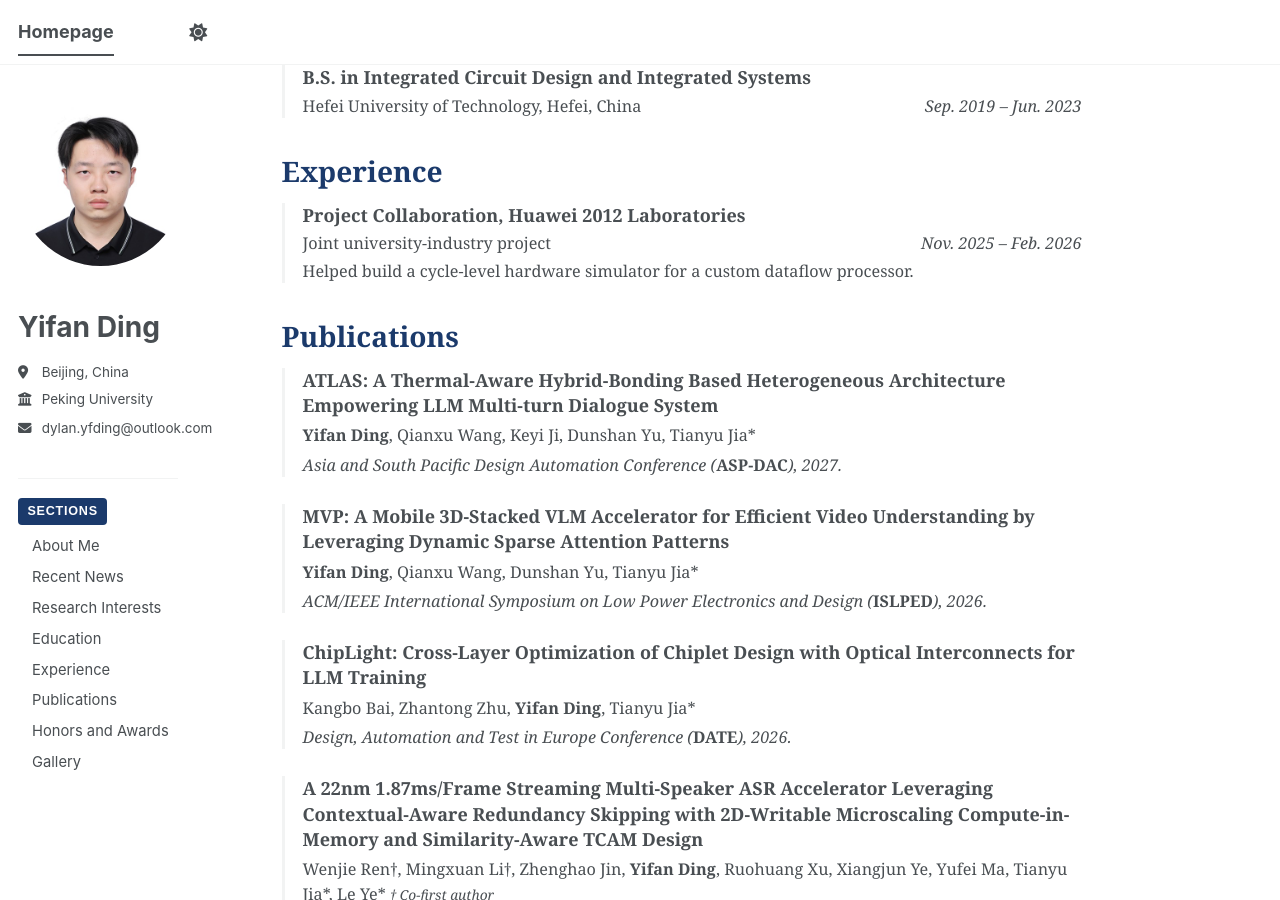
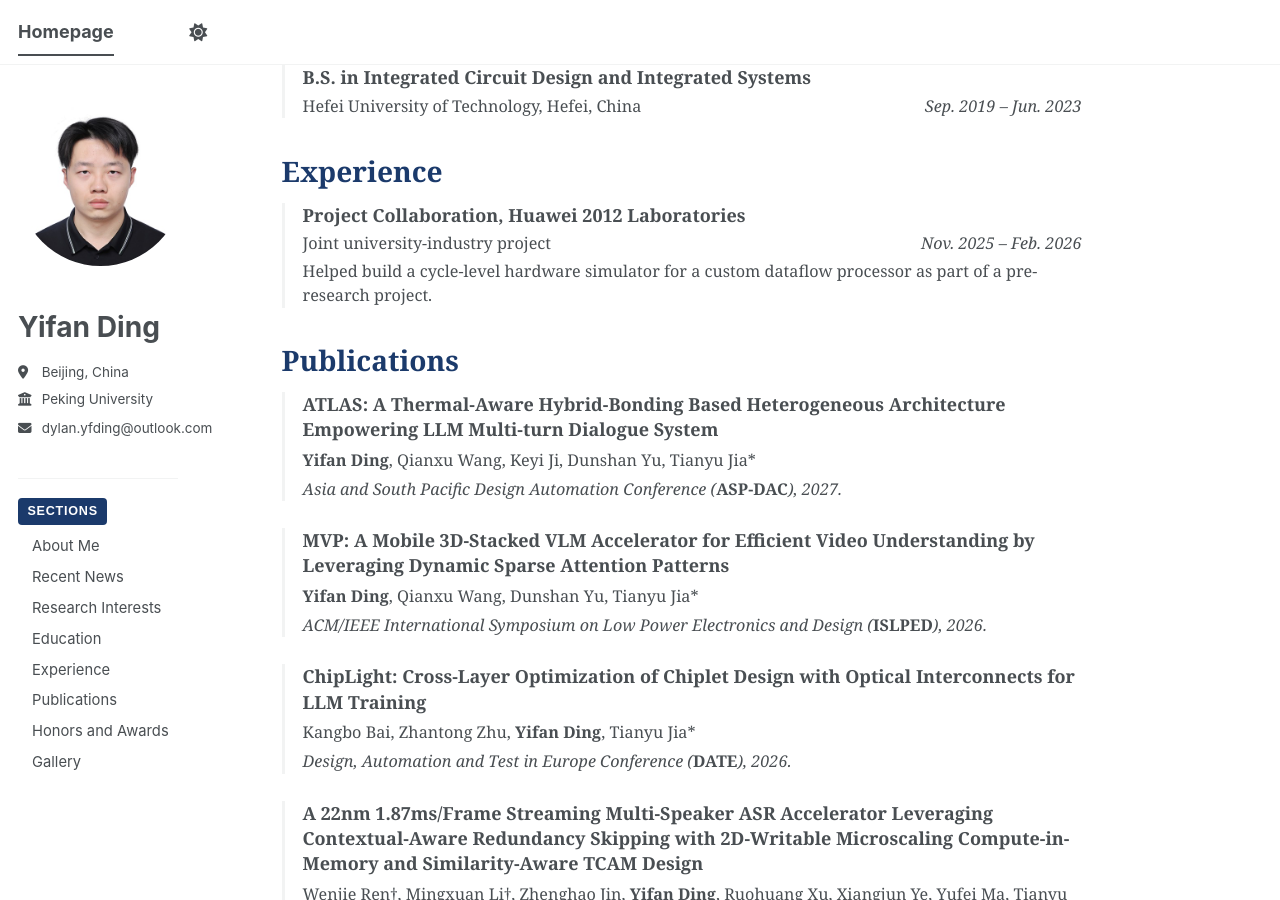
Before and after one commit to DylanDing54/DylanDing54.github.io, a Jekyll site: the page built from _pages/about.md, in a window 1280 px wide and 900 px high, scrolled down 913 px. Built offline with Jekyll 4.4.1, drawn with Linux system fonts in a browser that asks for light colours; a style sheet for code colours, icons or effects is not loaded.

Commit message:
Note the simulator was part of a pre-research project
Co-Authored-By: Claude Opus 5 (1M context) <noreply@anthropic.com>

```diff
--- a/_pages/about.md
+++ b/_pages/about.md
@@ -69,7 +69,7 @@ Experience
   <div class="experience-item">
     <div class="experience-role"><strong>Project Collaboration, Huawei 2012 Laboratories</strong></div>
     <div class="experience-org">Joint university-industry project<span class="experience-date">Nov. 2025 &ndash; Feb. 2026</span></div>
-    <div class="experience-detail">Helped build a cycle-level hardware simulator for a custom dataflow processor.</div>
+    <div class="experience-detail">Helped build a cycle-level hardware simulator for a custom dataflow processor as part of a pre-research project.</div>
   </div>
 </div>
 
```
